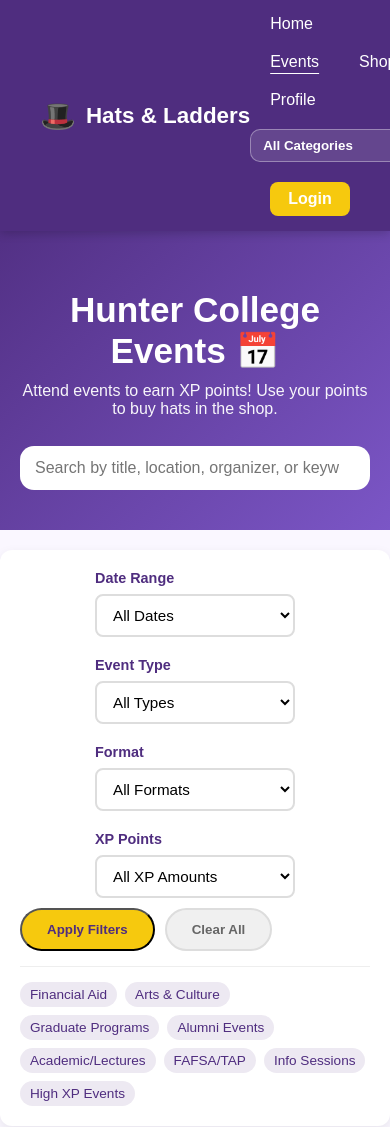
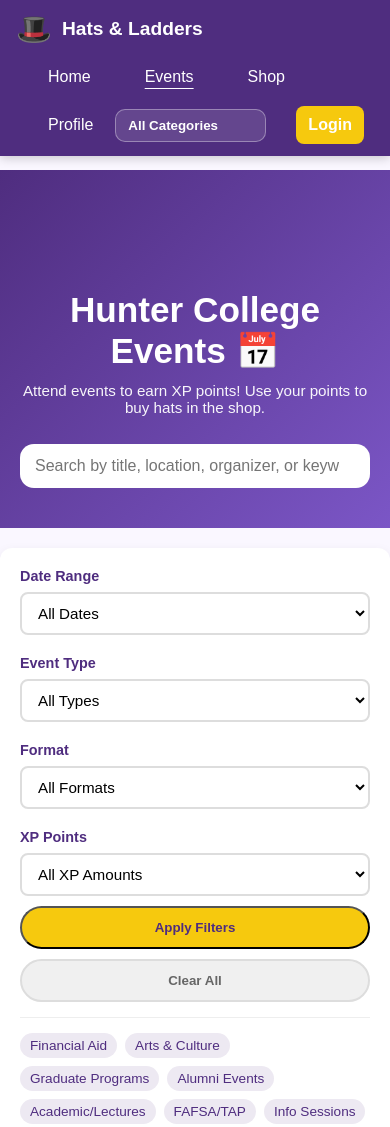
Before and after one commit to Hunterweb948/Hats-and-Ladders, a plain HTML site: page events.html in a window 390 px wide. Shown: the top 1127 px of the page. Drawn offline with Linux system fonts and the light colour scheme; no server answers.

Commit message:
made it responsive

```diff
--- a/style.css
+++ b/style.css
@@ -659,3 +659,74 @@
 .nav-link:hover {
   text-decoration: underline;
 }
+/* responsive */
+* { box-sizing: border-box; }
+img { max-width: 100%; height: auto; }
+
+header {
+  display: flex;
+  align-items: center;
+  justify-content: space-between;
+  gap: 12px;
+  flex-wrap: wrap;
+  padding: 12px 16px;
+}
+
+header nav {
+  display: flex;
+  align-items: center;
+  gap: 10px;
+  flex-wrap: wrap;
+  justify-content: flex-end;
+}
+
+.nav-filter,
+.nav-select {
+  max-width: 100%;
+}
+
+/* Mobile breakpoint */
+@media (max-width: 768px) {
+  header {
+    align-items: flex-start;
+  }
+
+  header nav {
+    width: 100%;
+    justify-content: flex-start;
+  }
+
+  .nav-link,
+  .login-btn {
+    padding: 10px 12px;
+  }
+}
+
+@media (max-width: 768px) {
+  .filters-section {
+    margin: 12px auto;
+    padding: 14px;
+  }
+
+  .filters-row {
+    flex-direction: column;
+    align-items: stretch;
+  }
+
+  .filter-group {
+    min-width: 0;
+    width: 100%;
+  }
+
+  .filter-buttons {
+    flex-direction: column;
+    width: 100%;
+  }
+
+  .filter-buttons .btn {
+    width: 100%;
+  }
+}
+h1 { font-size: clamp(1.2rem, 2.6vw, 1.8rem); }
+h2 { font-size: clamp(1.4rem, 3.5vw, 2.2rem); }
+p  { font-size: clamp(0.95rem, 2.2vw, 1.05rem); }
```
Also changed, not shown: profile.html (+1 -0 lines), shop.css (+24 -0 lines).
